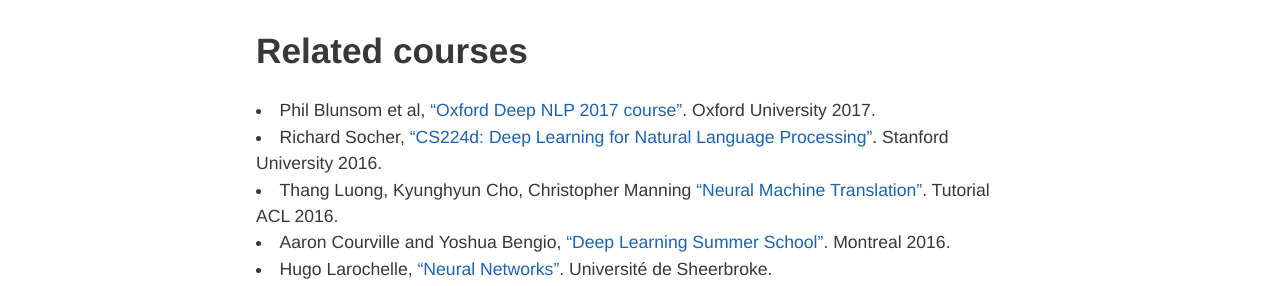
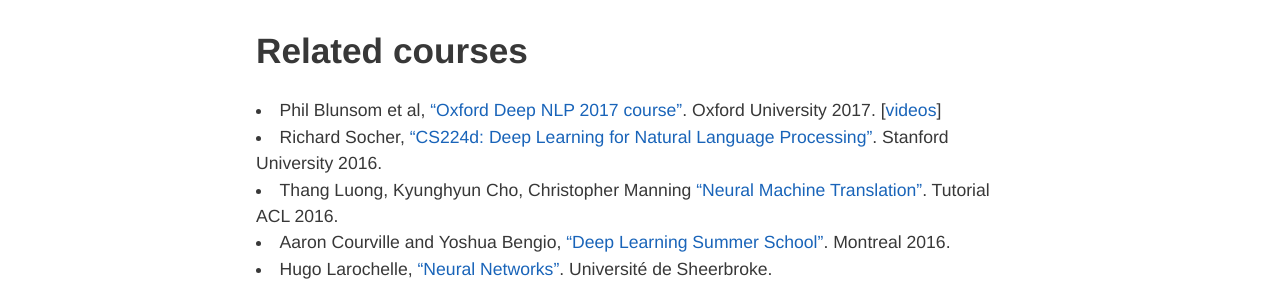
Before and after one commit to telecombcn-dl/2017-dlsl, a Jekyll site: the page built from index.md, in a window 1280 px wide and 900 px high, scrolled down 7016 px. Shown: the part 351-637 px from the top of the window. Built offline with Jekyll 4.4.1, drawn with Linux system fonts in a browser that asks for light colours; nearby versions of some CDN libraries; our own code applies the rules of GitHub Pages for plain Markdown files.

Commit message:
Videos from the Oxford course added

```diff
--- a/index.md
+++ b/index.md
@@ -282,7 +282,7 @@ If you liked this seminar, you may want to check the [Deep Learning for Computer
 
 ## Related courses
 
-* Phil Blunsom et al, ["Oxford Deep NLP 2017 course"](https://github.com/oxford-cs-deepnlp-2017/lectures). Oxford University 2017.
+* Phil Blunsom et al, ["Oxford Deep NLP 2017 course"](https://github.com/oxford-cs-deepnlp-2017/lectures). Oxford University 2017. [[videos](http://nuit-blanche.blogspot.com.es/2017/02/saturday-morning-videos-oxford-deep-nlp.html)]
 * Richard Socher, ["CS224d: Deep Learning for Natural Language Processing"](http://cs224d.stanford.edu/). Stanford University 2016.
 * Thang Luong, Kyunghyun Cho, Christopher Manning ["Neural Machine Translation"](https://sites.google.com/site/acl16nmt/). Tutorial ACL 2016.
 * Aaron Courville and Yoshua Bengio, ["Deep Learning Summer School"](https://sites.google.com/site/deeplearningsummerschool2016/home). Montreal 2016.
```
